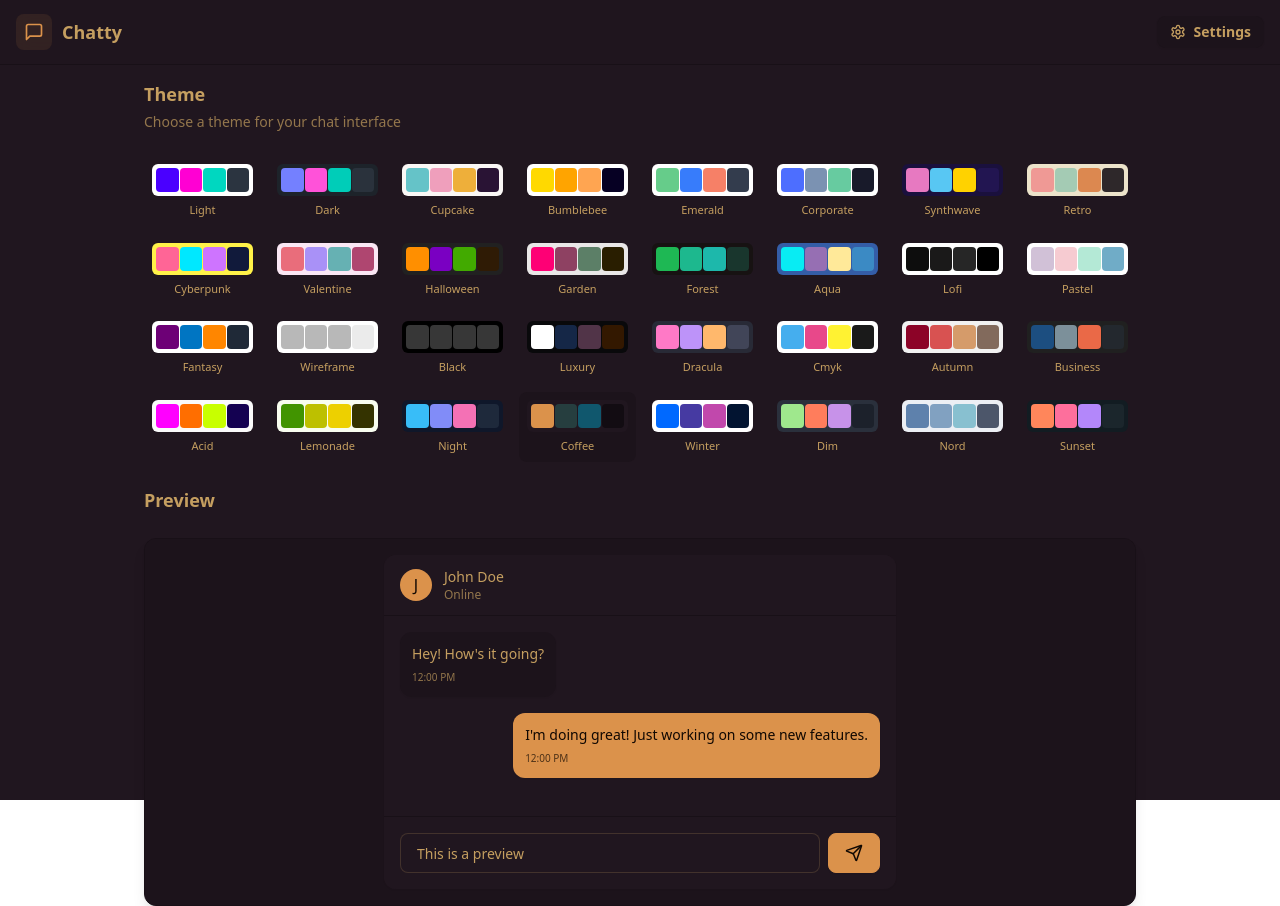
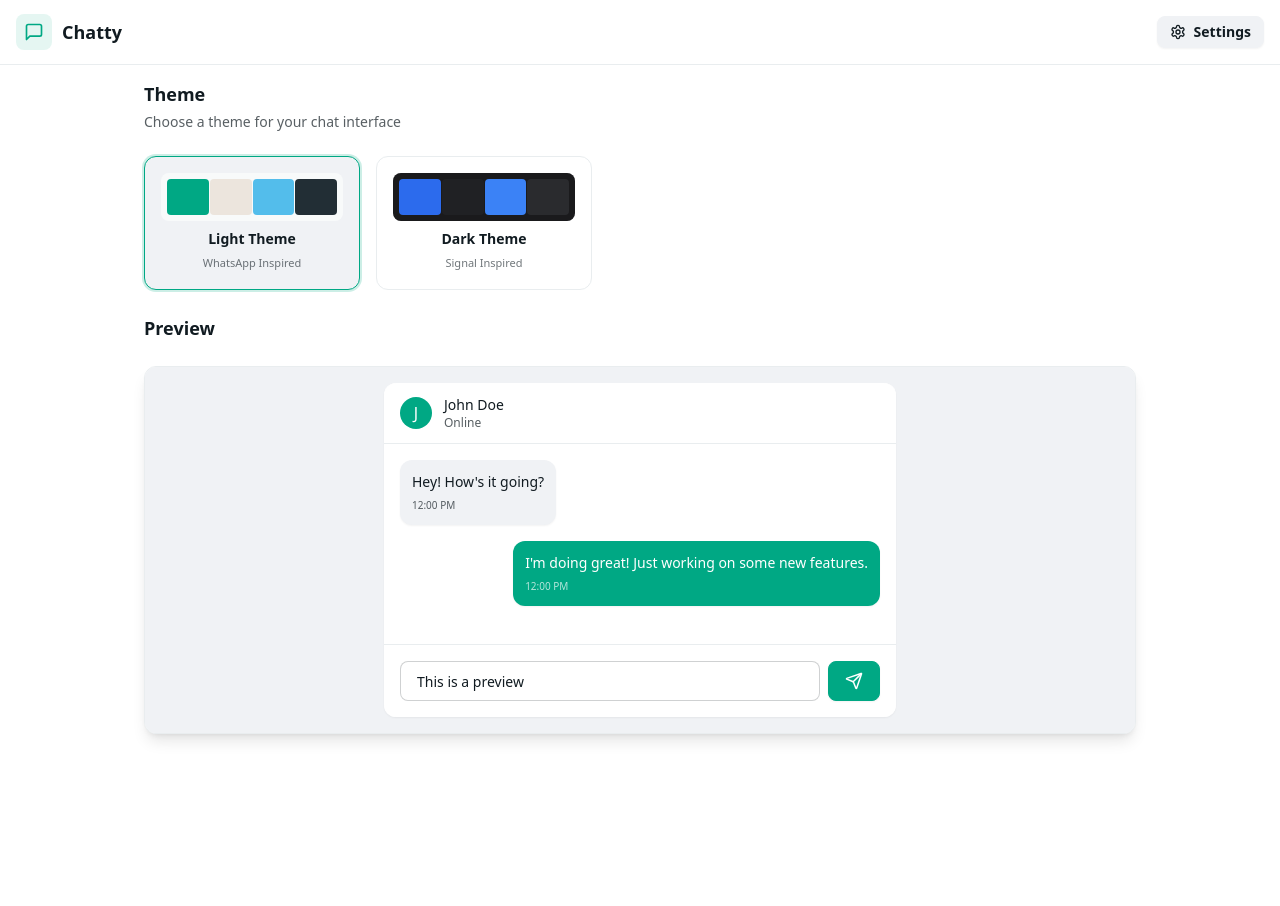
Before and after one commit to RIKKY-J/Raven-Messaging-App, a React (Vite) app in the folder frontend/: page /settings in a window 1280 px wide. After the commit the page ends 800 px from the top, so only its background shows below. Built offline with nearby package versions, Linux system fonts and the light colour scheme; no server answers.

Commit message:
Restrict themes to custom light (WhatsApp) and dark (Signal)

```diff
--- a/frontend/src/constants/index.js
+++ b/frontend/src/constants/index.js
@@ -1,34 +1 @@
-export const THEMES = [
-  "light",
-  "dark",
-  "cupcake",
-  "bumblebee",
-  "emerald",
-  "corporate",
-  "synthwave",
-  "retro",
-  "cyberpunk",
-  "valentine",
-  "halloween",
-  "garden",
-  "forest",
-  "aqua",
-  "lofi",
-  "pastel",
-  "fantasy",
-  "wireframe",
-  "black",
-  "luxury",
-  "dracula",
-  "cmyk",
-  "autumn",
-  "business",
-  "acid",
-  "lemonade",
-  "night",
-  "coffee",
-  "winter",
-  "dim",
-  "nord",
-  "sunset",
-];
+export const THEMES = ["light", "dark"];
--- a/frontend/src/pages/SettingsPage.jsx
+++ b/frontend/src/pages/SettingsPage.jsx
@@ -18,27 +18,34 @@ const SettingsPage = () => {
           <p className="text-sm text-base-content/70">Choose a theme for your chat interface</p>
         </div>
 
-        <div className="grid grid-cols-4 sm:grid-cols-6 md:grid-cols-8 gap-2">
+        <div className="grid grid-cols-2 gap-4 max-w-md">
           {THEMES.map((t) => (
             <button
               key={t}
               className={`
-                group flex flex-col items-center gap-1.5 p-2 rounded-lg transition-colors
-                ${theme === t ? "bg-base-200" : "hover:bg-base-200/50"}
+                group flex flex-col items-center gap-2 p-4 rounded-xl border transition-all duration-200
+                ${theme === t
+                  ? "bg-base-200 border-primary ring-2 ring-primary/20"
+                  : "bg-base-100 border-base-300 hover:border-base-400/50 hover:bg-base-200/30"}
               `}
               onClick={() => setTheme(t)}
             >
-              <div className="relative h-8 w-full rounded-md overflow-hidden" data-theme={t}>
-                <div className="absolute inset-0 grid grid-cols-4 gap-px p-1">
+              <div className="relative h-12 w-full rounded-lg overflow-hidden" data-theme={t}>
+                <div className="absolute inset-0 grid grid-cols-4 gap-px p-1.5 bg-base-300/30">
                   <div className="rounded bg-primary"></div>
                   <div className="rounded bg-secondary"></div>
                   <div className="rounded bg-accent"></div>
                   <div className="rounded bg-neutral"></div>
                 </div>
               </div>
-              <span className="text-[11px] font-medium truncate w-full text-center">
-                {t.charAt(0).toUpperCase() + t.slice(1)}
-              </span>
+              <div className="text-center">
+                <span className="text-sm font-semibold block capitalize">
+                  {t} Theme
+                </span>
+                <span className="text-[11px] text-base-content/60">
+                  {t === "light" ? "WhatsApp Inspired" : "Signal Inspired"}
+                </span>
+              </div>
             </button>
           ))}
         </div>
--- a/frontend/src/store/useThemeStore.js
+++ b/frontend/src/store/useThemeStore.js
@@ -1,7 +1,7 @@
 import { create } from "zustand";
 
 export const useThemeStore = create((set) => ({
-  theme: localStorage.getItem("chat-theme") || "coffee",
+  theme: localStorage.getItem("chat-theme") || "light",
   setTheme: (theme) => {
     localStorage.setItem("chat-theme", theme);
     set({ theme });
--- a/frontend/tailwind.config.js
+++ b/frontend/tailwind.config.js
@@ -9,38 +9,30 @@ export default {
   plugins: [daisyui],
   daisyui: {
     themes: [
-      "light",
-      "dark",
-      "cupcake",
-      "bumblebee",
-      "emerald",
-      "corporate",
-      "synthwave",
-      "retro",
-      "cyberpunk",
-      "valentine",
-      "halloween",
-      "garden",
-      "forest",
-      "aqua",
-      "lofi",
-      "pastel",
-      "fantasy",
-      "wireframe",
-      "black",
-      "luxury",
-      "dracula",
-      "cmyk",
-      "autumn",
-      "business",
-      "acid",
-      "lemonade",
-      "night",
-      "coffee",
-      "winter",
-      "dim",
-      "nord",
-      "sunset",
+      {
+        light: {
+          "primary": "#00a884",
+          "primary-content": "#ffffff",
+          "secondary": "#ece5dd",
+          "accent": "#53bdeb",
+          "neutral": "#222e35",
+          "base-100": "#ffffff",
+          "base-200": "#f0f2f5",
+          "base-300": "#e9edef",
+          "base-content": "#111b21",
+        },
+        dark: {
+          "primary": "#2c6bed",
+          "primary-content": "#ffffff",
+          "secondary": "#202124",
+          "accent": "#3b82f6",
+          "neutral": "#2a2b2e",
+          "base-100": "#121214",
+          "base-200": "#1c1c1e",
+          "base-300": "#2c2c2e",
+          "base-content": "#f3f4f6",
+        },
+      },
     ],
   },
 };
```
